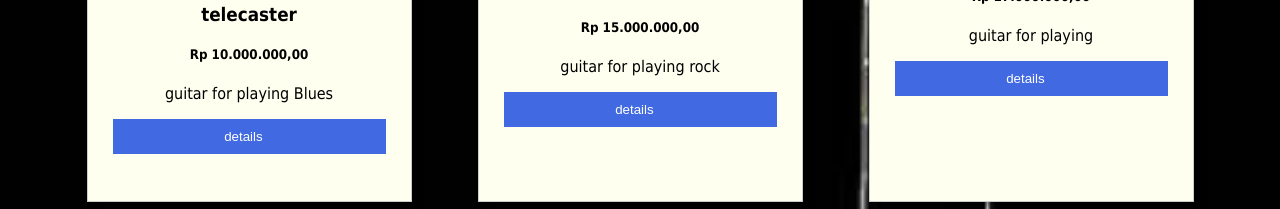
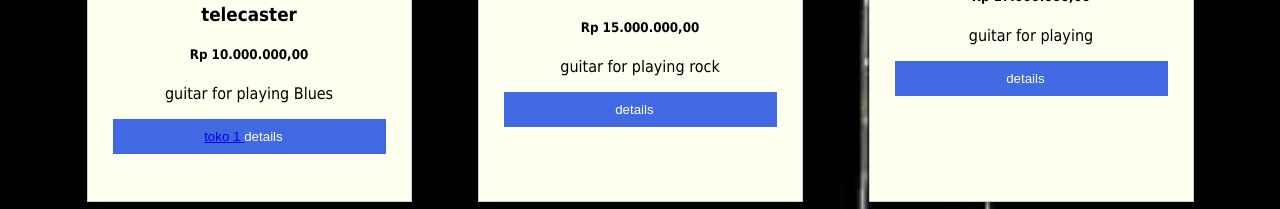
Before and after one commit to DRAGONKING100/Toko_Online_Rifqy, a plain HTML site: page index.html in a window 1280 px wide. Shown: the part 1004-1213 px from the top of the page. Drawn offline with Linux system fonts and the light colour scheme.

Commit message:
Update index.html

```diff
--- a/index.html
+++ b/index.html
@@ -22,7 +22,7 @@
 			<h3> telecaster </h3>
 			<h5> Rp 10.000.000,00 </h5>
 			<p> guitar for playing Blues </p>
-			<button onclick="window.location.href='https://www.tokopedia.com/bandarmusikjakarta/squier-sonic-telecaster-butterscotch-blonde-bmj?extParam=ivf%3Dfalse%26keyword%3Dtelecaster%26search_id%3D202504270140130DA8D094B99FF41E1KHR%26src%3Dsearch';" target="_blank">
+			<button> <a href='https://www.tokopedia.com/bandarmusikjakarta/squier-sonic-telecaster-butterscotch-blonde-bmj?extParam=ivf%3Dfalse%26keyword%3Dtelecaster%26search_id%3D202504270140130DA8D094B99FF41E1KHR%26src%3Dsearch'; target="_blank"> toko 1 </a>
 				details
 			  </button>
 		</article>
```
